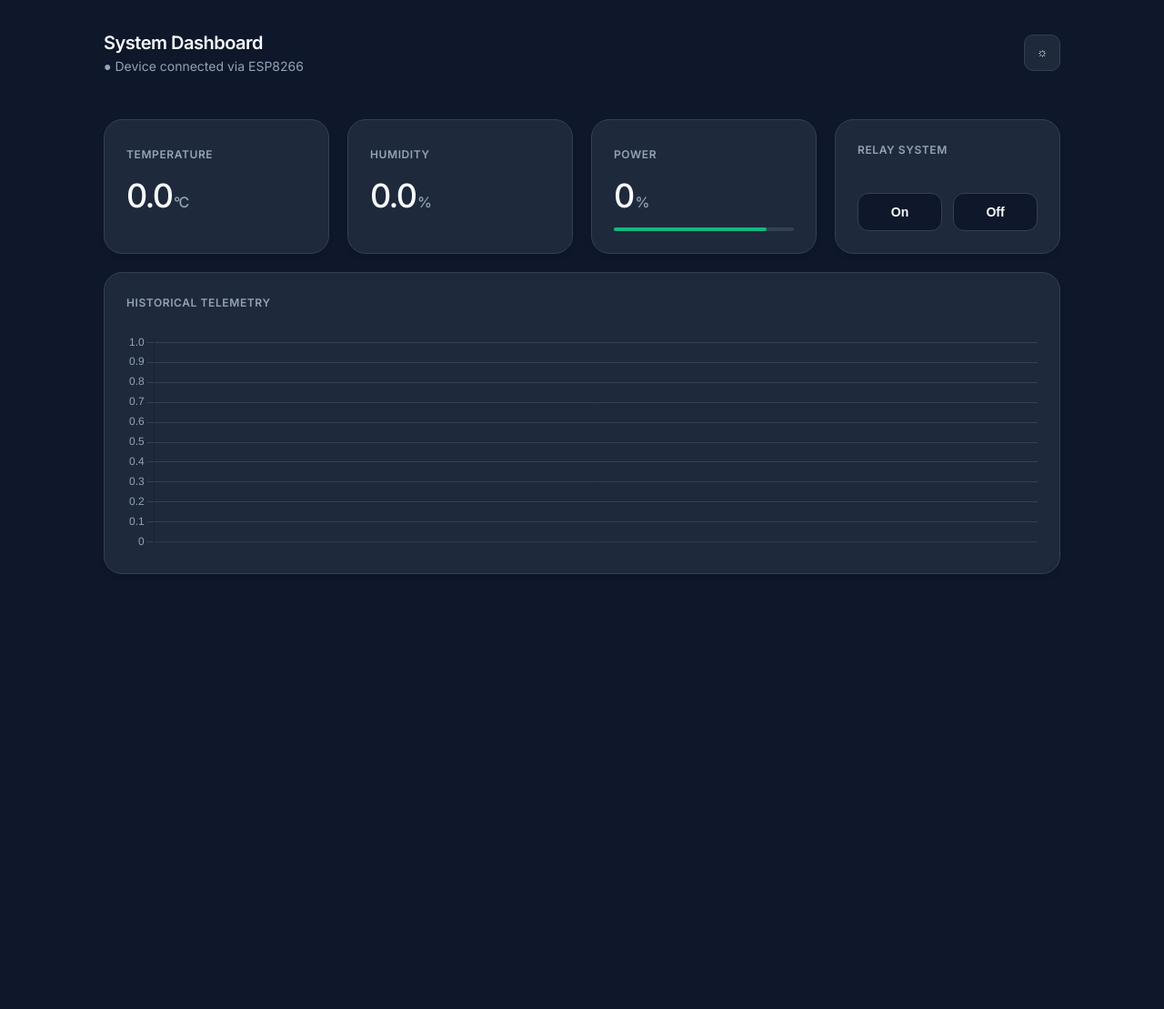
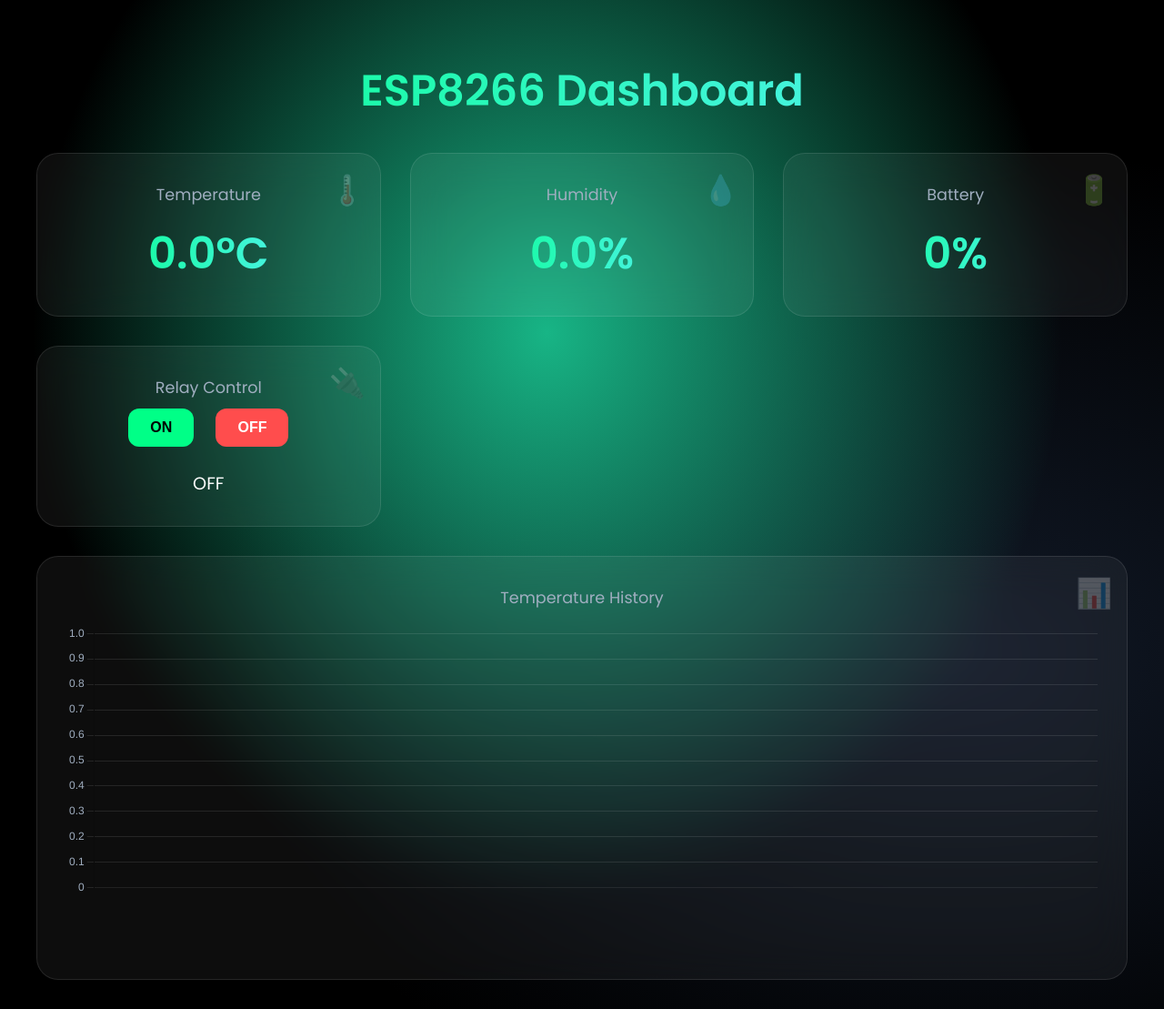
Before and after one commit to Teddy-137/esp8266-dashboard, a FastAPI app: page / in a window 1280 px wide. Shown: the whole page at 91% size. Before the commit the page ends 631 px from the top, so only its background shows below. Run offline with FastAPI, Linux system fonts and the light colour scheme.

Commit message:
Edit: dashboard.html

```diff
--- a/templates/dashboard.html
+++ b/templates/dashboard.html
@@ -1,266 +1,282 @@
 <!DOCTYPE html>
-<html lang="en" data-theme="dark">
+<html lang="en">
 <head>
     <meta charset="UTF-8">
-    <meta name="viewport" content="width=device-width, initial-scale=1.0">
-    <title>Pro IoT | Dashboard</title>
+    <title>ESP8266 IoT Dashboard</title>
 
-    <link href="https://fonts.googleapis.com/css2?family=Inter:wght@300;400;500;600&display=swap" rel="stylesheet">
+    <!-- Fonts -->
+    <link href="https://fonts.googleapis.com/css2?family=Poppins:wght@400;600&display=swap" rel="stylesheet">
+
+    <!-- Chart.js for graphs -->
     <script src="https://cdn.jsdelivr.net/npm/chart.js"></script>
 
     <style>
-        :root {
-            /* Dark Theme - Sophisticated Slate */
-            --bg: #0f172a;
-            --surface: #1e293b;
-            --border: #334155;
-            --text: #f8fafc;
-            --text-dim: #94a3b8;
-            --accent: #10b981; /* Emerald */
-            --accent-glow: rgba(16, 185, 129, 0.2);
-            --danger: #ef4444;
-            --card-shadow: 0 4px 6px -1px rgba(0, 0, 0, 0.1);
+        body {
+            margin: 0;
+            padding: 0;
+            font-family: 'Poppins', sans-serif;
+            color: white;
+            text-align: center;
+            min-height: 100vh;
+            background: #000000;
+            background-image:
+                radial-gradient(at 47% 33%, hsl(162, 77%, 40%) 0, transparent 59%),
+                radial-gradient(at 82% 65%, hsl(218, 39%, 11%) 0, transparent 55%);
         }
 
-        [data-theme="light"] {
-            --bg: #f1f5f9;
-            --surface: #ffffff;
-            --border: #e2e8f0;
-            --text: #0f172a;
-            --text-dim: #64748b;
-            --accent: #059669;
-            --accent-glow: rgba(5, 150, 105, 0.1);
-            --card-shadow: 0 10px 15px -3px rgba(0, 0, 0, 0.05);
+        .container {
+            padding: 2rem;
+            max-width: 1200px;
+            margin: auto;
         }
 
-        * { margin: 0; padding: 0; box-sizing: border-box; transition: all 0.2s ease; }
-
-        body {
-            font-family: 'Inter', sans-serif;
-            background-color: var(--bg);
-            color: var(--text);
-            line-height: 1.5;
-            -webkit-font-smoothing: antialiased;
+        h1 {
+            font-size: 3rem;
+            margin-bottom: 2rem;
+            background: linear-gradient(to right, #00ff87, #60efff);
+            -webkit-background-clip: text;
+            -webkit-text-fill-color: transparent;
         }
 
-        .wrapper {
-            max-width: 1100px;
-            margin: 0 auto;
-            padding: 2rem 1.5rem;
-        }
-
-        /* --- Header --- */
-        header {
-            display: flex;
-            justify-content: space-between;
-            align-items: center;
-            margin-bottom: 3rem;
-        }
-
-        .brand h1 { font-size: 1.25rem; font-weight: 600; letter-spacing: -0.025em; }
-        .brand p { font-size: 0.875rem; color: var(--text-dim); }
-
-        .theme-btn {
-            background: var(--surface);
-            border: 1px solid var(--border);
-            color: var(--text);
-            width: 40px; height: 40px;
-            border-radius: 10px;
-            cursor: pointer;
-            display: grid; place-items: center;
-        }
-
-        /* --- Bento Grid --- */
-        .bento-grid {
+        .dashboard-grid {
             display: grid;
-            grid-template-columns: repeat(4, 1fr);
-            grid-template-rows: auto;
-            gap: 1.25rem;
+            grid-template-columns: repeat(auto-fit, minmax(280px, 1fr));
+            gap: 2rem;
         }
 
         .card {
-            background: var(--surface);
-            border: 1px solid var(--border);
-            border-radius: 20px;
-            padding: 1.5rem;
-            box-shadow: var(--card-shadow);
-            display: flex;
-            flex-direction: column;
-            justify-content: space-between;
+            background: rgba(255, 255, 255, 0.05);
+            border: 1px solid rgba(255, 255, 255, 0.1);
+            border-radius: 24px;
+            padding: 2rem;
+            position: relative;
+            backdrop-filter: blur(20px);
         }
 
-        /* Layout Logic */
-        .span-2 { grid-column: span 2; }
-        .span-4 { grid-column: span 4; }
-
-        .card-label { font-size: 0.75rem; font-weight: 600; color: var(--text-dim); text-transform: uppercase; letter-spacing: 0.05em; }
-        .card-value { font-size: 2.25rem; font-weight: 500; margin: 0.5rem 0; letter-spacing: -0.05em; }
-        .unit { font-size: 1rem; color: var(--text-dim); margin-left: 2px; }
-
-        /* --- Controls --- */
-        .control-group { display: flex; gap: 0.75rem; margin-top: 1rem; }
-        .btn {
-            flex: 1;
-            padding: 0.75rem;
-            border-radius: 12px;
-            border: 1px solid var(--border);
-            font-weight: 600;
-            font-size: 0.875rem;
-            cursor: pointer;
-            background: var(--bg);
-            color: var(--text);
+        .label {
+            font-size: 1.1rem;
+            color: #a0aec0;
         }
 
-        .btn-primary:active { transform: scale(0.96); }
-        .btn-on.active { background: var(--accent); color: white; border-color: var(--accent); }
-        .btn-off.active { background: var(--danger); color: white; border-color: var(--danger); }
+        .value {
+            font-size: 3rem;
+            font-weight: 600;
+            margin-top: 1rem;
+            background: linear-gradient(to right, #00ff87, #60efff);
+            -webkit-background-clip: text;
+            -webkit-text-fill-color: transparent;
+        }
 
-        /* --- Chart Customization --- */
-        .chart-container { height: 240px; width: 100%; margin-top: 1.5rem; }
+        .card-icon {
+            position: absolute;
+            top: 1rem;
+            right: 1rem;
+            font-size: 2rem;
+            opacity: 0.25;
+        }
 
-        /* --- Mobile Responsiveness --- */
-        @media (max-width: 768px) {
-            .bento-grid { grid-template-columns: repeat(2, 1fr); }
-            .span-2, .span-4 { grid-column: span 2; }
-            .hide-mobile { display: none; }
+        button {
+            padding: 12px 24px;
+            margin: 10px;
+            border-radius: 12px;
+            border: none;
+            cursor: pointer;
+            font-size: 1rem;
+            font-weight: 600;
+        }
+
+        .on {
+            background: #00ff87;
+            color: black;
+        }
+
+        .off {
+            background: #ff4d4d;
+            color: white;
+        }
+
+        #relay-status {
+            font-size: 1.2rem;
+            margin-top: 1rem;
+        }
+
+        /* Graph card specific styles */
+        .graph-card {
+            grid-column: 1 / -1;
+            min-height: 400px;
+        }
+
+        .chart-container {
+            position: relative;
+            height: 300px;
+            margin-top: 1rem;
         }
     </style>
-</head>
-<body>
-
-<div class="wrapper">
-    <header>
-        <div class="brand">
-            <h1>System Dashboard</h1>
-            <p id="status-text">● Device connected via ESP8266</p>
-        </div>
-        <button class="theme-btn" onclick="toggleTheme()" id="theme-icon">☼</button>
-    </header>
-
-    <main class="bento-grid">
-        <div class="card">
-            <div>
-                <span class="card-label">Temperature</span>
-                <div class="card-value" id="temp">{{ data.temperature }}<span class="unit">°C</span></div>
-            </div>
-        </div>
-
-        <div class="card">
-            <div>
-                <span class="card-label">Humidity</span>
-                <div class="card-value" id="hum">{{ data.humidity }}<span class="unit">%</span></div>
-            </div>
-        </div>
-
-        <div class="card hide-mobile">
-            <div>
-                <span class="card-label">Power</span>
-                <div class="card-value" id="bat">{{ data.battery }}<span class="unit">%</span></div>
-            </div>
-            <div style="height: 4px; width: 100%; background: var(--border); border-radius: 2px;">
-                <div id="bat-bar" style="height: 100%; width: 85%; background: var(--accent); border-radius: 2px;"></div>
-            </div>
-        </div>
-
-        <div class="card">
-            <span class="card-label">Relay System</span>
-            <div class="control-group">
-                <button class="btn btn-on" onclick="relayOn()">On</button>
-                <button class="btn btn-off" onclick="relayOff()">Off</button>
-            </div>
-        </div>
-
-        <div class="card span-4">
-            <span class="card-label">Historical Telemetry</span>
-            <div class="chart-container">
-                <canvas id="mainChart"></canvas>
-            </div>
-        </div>
-    </main>
-</div>
 
     <script>
-    let mainChart;
-    const historyLimit = 15;
-    let tempData = [];
-    let labels = [];
+        let temperatureChart;
+        let temperatureData = [];
+        let timeLabels = [];
 
-    function toggleTheme() {
-        const doc = document.documentElement;
-        const isDark = doc.getAttribute('data-theme') === 'dark';
-        doc.setAttribute('data-theme', isDark ? 'light' : 'dark');
-        document.getElementById('theme-icon').textContent = isDark ? '☾' : '☼';
-        updateChartTheme();
+        function relayOn() {
+            fetch("/relay/on", { method: "POST" });
+        }
+
+        function relayOff() {
+            fetch("/relay/off", { method: "POST" });
+        }
+
+        function updateUI(state) {
+            document.getElementById("temp").textContent =
+                state.data.temperature + "°C";
+
+            document.getElementById("hum").textContent =
+                state.data.humidity + "%";
+
+            document.getElementById("bat").textContent =
+                state.data.battery + "%";
+
+            document.getElementById("relay-status").textContent =
+                state.relay ? "ON" : "OFF";
+
+            // Update temperature graph
+            updateTemperatureGraph(state.data.temperature);
+        }
+
+        function updateTemperatureGraph(currentTemp) {
+            const now = new Date();
+            const timeString = now.toLocaleTimeString();
+
+            // Add new data point
+            temperatureData.push(currentTemp);
+            timeLabels.push(timeString);
+
+            // Keep only last 20 data points
+            if (temperatureData.length > 20) {
+                temperatureData.shift();
+                timeLabels.shift();
+            }
+
+            // Update chart if it exists
+            if (temperatureChart) {
+                temperatureChart.data.labels = timeLabels;
+                temperatureChart.data.datasets[0].data = temperatureData;
+                temperatureChart.update('none'); // Update without animation
+            }
         }
 
         function initializeChart() {
-        const ctx = document.getElementById('mainChart').getContext('2d');
-        const gradient = ctx.createLinearGradient(0, 0, 0, 400);
-        gradient.addColorStop(0, 'rgba(16, 185, 129, 0.2)');
-        gradient.addColorStop(1, 'transparent');
+            const ctx = document.getElementById('temperatureChart').getContext('2d');
 
-        mainChart = new Chart(ctx, {
+            temperatureChart = new Chart(ctx, {
                 type: 'line',
                 data: {
-                labels: labels,
+                    labels: timeLabels,
                     datasets: [{
-                    label: 'Temperature',
-                    data: tempData,
-                    borderColor: '#10b981',
+                        label: 'Temperature (°C)',
+                        data: temperatureData,
+                        borderColor: '#00ff87',
+                        backgroundColor: 'rgba(0, 255, 135, 0.1)',
                         borderWidth: 2,
                         fill: true,
-                    backgroundColor: gradient,
                         tension: 0.4,
-                    pointRadius: 0,
-                    pointHoverRadius: 5
+                        pointBackgroundColor: '#00ff87',
+                        pointBorderColor: '#ffffff',
+                        pointBorderWidth: 2,
+                        pointRadius: 4
                     }]
                 },
                 options: {
                     responsive: true,
                     maintainAspectRatio: false,
-                plugins: { legend: { display: false } },
+                    plugins: {
+                        legend: {
+                            display: false
+                        }
+                    },
                     scales: {
-                    x: { grid: { display: false }, ticks: { color: '#94a3b8', font: { size: 10 } } },
-                    y: { grid: { borderDash: [5, 5], color: '#334155' }, ticks: { color: '#94a3b8' } }
+                        x: {
+                            grid: {
+                                color: 'rgba(255, 255, 255, 0.1)'
+                            },
+                            ticks: {
+                                color: '#a0aec0'
+                            }
+                        },
+                        y: {
+                            grid: {
+                                color: 'rgba(255, 255, 255, 0.1)'
+                            },
+                            ticks: {
+                                color: '#a0aec0'
+                            }
+                        }
                     }
                 }
             });
         }
 
-    function relayOn() { fetch("/relay/on", { method: "POST" }); }
-    function relayOff() { fetch("/relay/off", { method: "POST" }); }
+        // Initialize chart when page loads
+        window.addEventListener('load', function() {
+            initializeChart();
+        });
 
-    function updateUI(state) {
-        document.getElementById("temp").innerHTML = `${state.data.temperature}<span class="unit">°C</span>`;
-        document.getElementById("hum").innerHTML = `${state.data.humidity}<span class="unit">%</span>`;
-        document.getElementById("bat").innerHTML = `${state.data.battery}<span class="unit">%</span>`;
-        document.getElementById("bat-bar").style.width = state.data.battery + "%";
+        // Poll backend every 2 seconds (safe & clean)
+        setInterval(() => {
+            fetch("/api/state")
+                .then(res => res.json())
+                .then(updateUI)
+                .catch(err => console.error("API error:", err));
+        }, 2000);
+    </script>
+</head>
 
-        // Update Chart
-        const now = new Date().toLocaleTimeString([], { hour: '2-digit', minute: '2-digit' });
-        tempData.push(state.data.temperature);
-        labels.push(now);
+<body>
+    <div class="container">
+        <h1>ESP8266 Dashboard</h1>
 
-        if(tempData.length > historyLimit) {
-            tempData.shift();
-            labels.shift();
-        }
-        mainChart.update('none');
-    }
+        <div class="dashboard-grid">
 
-    function updateChartTheme() {
-        const isDark = document.documentElement.getAttribute('data-theme') === 'dark';
-        const gridColor = isDark ? '#334155' : '#e2e8f0';
-        mainChart.options.scales.y.grid.color = gridColor;
-        mainChart.update();
-    }
+            <div class="card">
+                <div class="card-icon">🌡️</div>
+                <div class="label">Temperature</div>
+                <div class="value" id="temp">{{ data.temperature }}°C</div>
+            </div>
 
-    window.onload = () => {
-        initializeChart();
-        setInterval(() => {
-            fetch("/api/state").then(r => r.json()).then(updateUI);
-        }, 2000);
-    };
-</script>
+            <div class="card">
+                <div class="card-icon">💧</div>
+                <div class="label">Humidity</div>
+                <div class="value" id="hum">{{ data.humidity }}%</div>
+            </div>
+
+            <div class="card">
+                <div class="card-icon">🔋</div>
+                <div class="label">Battery</div>
+                <div class="value" id="bat">{{ data.battery }}%</div>
+            </div>
+
+            <div class="card">
+                <div class="card-icon">🔌</div>
+                <div class="label">Relay Control</div>
+
+                <button class="on" onclick="relayOn()">ON</button>
+                <button class="off" onclick="relayOff()">OFF</button>
+
+                <div id="relay-status">
+                    {{ "ON" if relay else "OFF" }}
+                </div>
+            </div>
+
+            <!-- New Graph Card -->
+            <div class="card graph-card">
+                <div class="card-icon">📊</div>
+                <div class="label">Temperature History</div>
+                <div class="chart-container">
+                    <canvas id="temperatureChart"></canvas>
+                </div>
+            </div>
+
+        </div>
+    </div>
 </body>
 </html>
```
Lines whose indentation alone changed are shown as unchanged.
